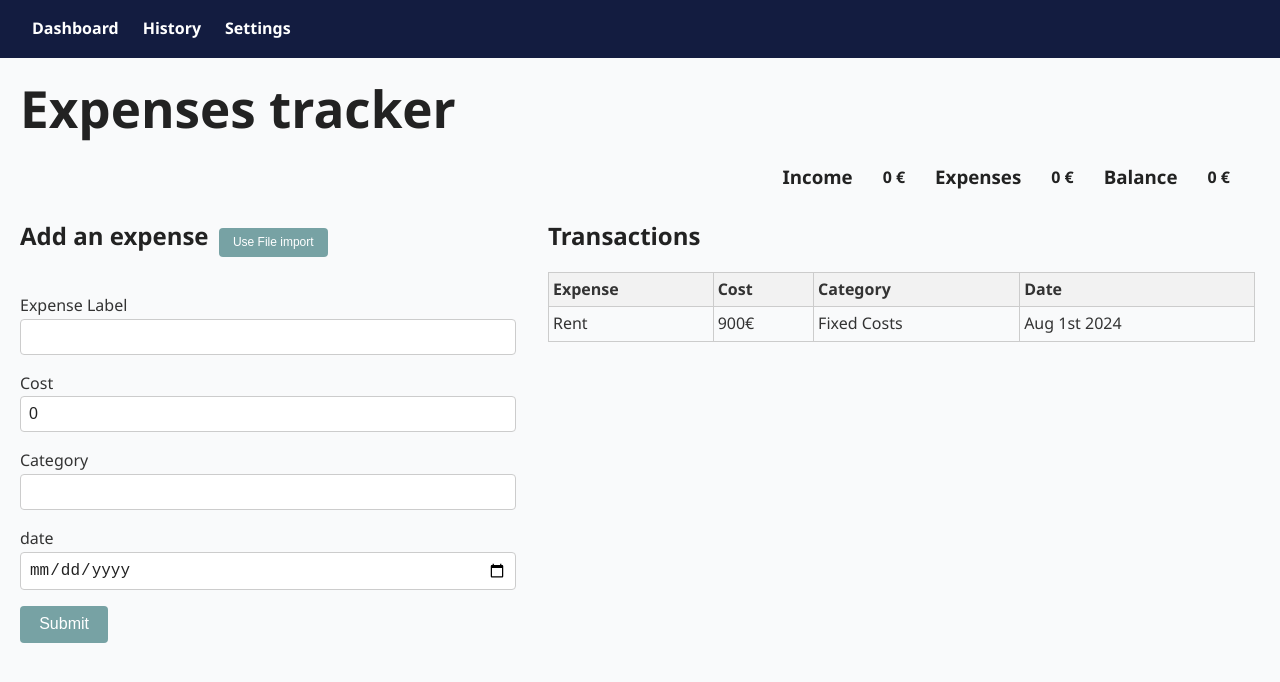
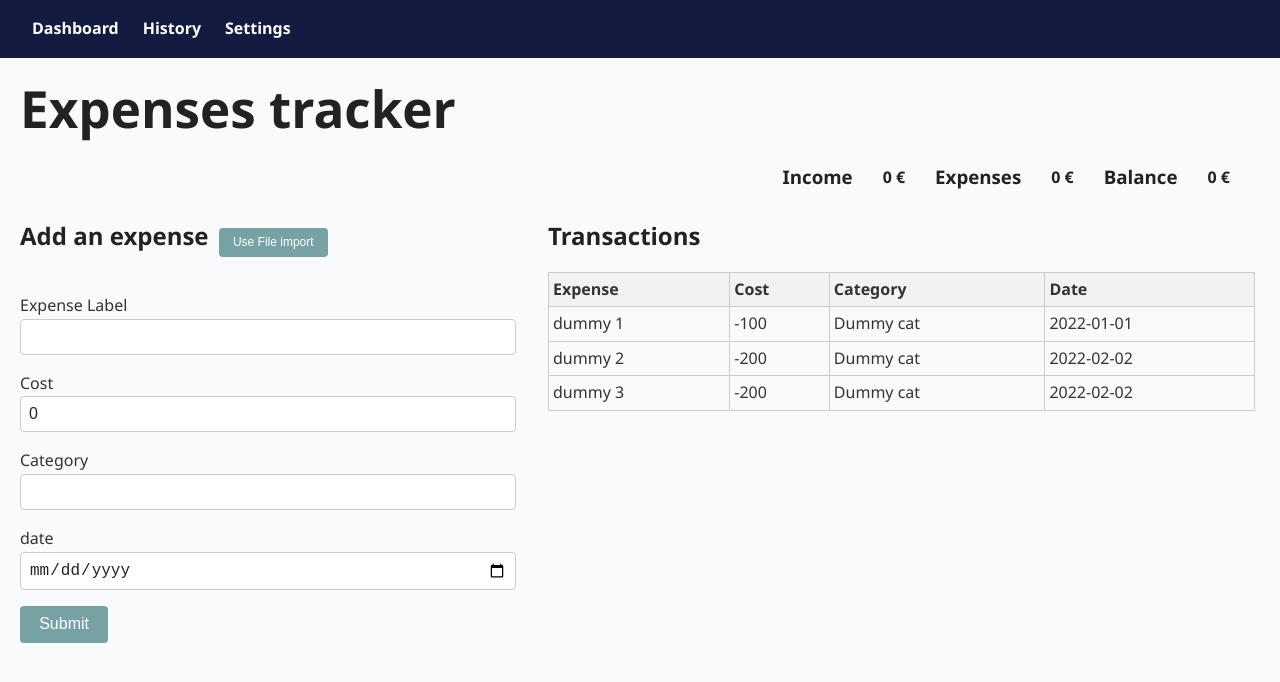
Before and after one commit to 1razu/expenses_reporting, a React (Vite) app: page / in a window 1280 px wide. Shown: the top 682 px of the page. Built offline with nearby package versions, Linux system fonts and the light colour scheme.

Commit message:
created Global State

```diff
--- a/src/App.tsx
+++ b/src/App.tsx
@@ -4,8 +4,11 @@ import NavBar from './components/UI/Navigation/NavBar'
 import Transactions from './components/UI/Tables/Transactions'
 import BalanceDetails from './components/UI/Infographics/Balance'
 
+import { GlobalProvider } from './context/GlobalState';
+
 function App() {
   return (
+    <GlobalProvider>
       <div className='main-content'>
       <NavBar />
         <div>
@@ -22,6 +25,7 @@ function App() {
           </div>
         </div>
       </div>
+    </GlobalProvider>
   )
 };
 
--- a/src/components/Forms/ExpenseEntryForms.tsx
+++ b/src/components/Forms/ExpenseEntryForms.tsx
@@ -1,6 +1,6 @@
 import { useState } from 'react';
 import styles from './ExpenseEntryForms.module.css';
-import type { TransactionItem } from '../../types/transactionTypes'
+import type { TransactionItem } from '../../types/Types'
 import { useBalance} from '../../logic/balanceDetails';
 
 
--- /dev/null
+++ b/src/components/UI/Tables/TransactionLine.tsx
@@ -0,0 +1,17 @@
+
+// import React from 'react'
+import type { TransactionItem, Props } from "../../../types/Types"
+
+
+export const TransactionLine = ({transaction}: Props) => {
+  return (
+    <>
+        <tr>
+        <td>{transaction.label}</td>
+        <td>{transaction.cost}</td>
+        <td>{transaction.category}</td>
+        <td>{transaction.date}</td>
+      </tr>
+    </>
+  )
+}
--- a/src/components/UI/Tables/Transactions.tsx
+++ b/src/components/UI/Tables/Transactions.tsx
@@ -1,9 +1,17 @@
-// import { useState } from 'react';
 // import styles from './Transactions.module.css';
+import { TransactionLine } from './TransactionLine';
+
+import { useContext } from 'react';
+
+import { GlobalContext } from "../../../context/GlobalState";
 
 
 export default function Transactions() {
-    return (
+  const {transactions} = useContext(GlobalContext);
+
+  console.log(transactions);
+
+  return (
     <table>
       <thead>
         <tr>
@@ -14,12 +22,11 @@ export default function Transactions() {
         </tr>
       </thead>
       <tbody>
-          <tr>
-            <td > Rent</td>
-            <td> 900€</td>
-            <td>Fixed Costs </td>
-            <td>Aug 1st 2024</td>
-          </tr>
+        {transactions.map(transaction =>
+          (
+            <TransactionLine key= {transaction.id} transaction={transaction} />
+          )
+         )}
       </tbody>
     </table>
   );
--- /dev/null
+++ b/src/context/AppReducer.tsx
@@ -0,0 +1,10 @@
+import type { GlobalState } from '../types/Types'
+
+
+
+export default (state: GlobalState, action: any) => {
+    switch(action.type) {
+        default:
+            return state;
+    }
+};
--- /dev/null
+++ b/src/context/GlobalState.tsx
@@ -0,0 +1,47 @@
+import { createContext, useReducer } from "react";
+import AppReducer from "./AppReducer";
+import type { AppProviderProps, GlobalState } from "../types/Types";
+
+
+// Initial state
+
+const initialState: GlobalState = {
+    transactions: [
+        {
+            id: 1,
+            label: 'dummy 1',
+            cost: -100,
+            category: 'Dummy cat',
+            date: "2022-01-01"
+        },
+        {
+            id: 2,
+            label: 'dummy 2',
+            cost: -200,
+            category: 'Dummy cat',
+            date: "2022-02-02"
+        },
+        {
+            id: 3,
+            label: 'dummy 3',
+            cost: -200,
+            category: 'Dummy cat',
+            date: "2022-02-02"
+        }
+    ]
+}
+
+// Create context
+export const GlobalContext = createContext<GlobalState>(initialState);
+
+// Provider component
+
+export const GlobalProvider = ({ children }: AppProviderProps) => {
+    const [state, dispatch] = useReducer(AppReducer, initialState);
+
+    return (<GlobalContext.Provider value={{
+        transactions: state.transactions
+    }}>
+        {children}
+    </GlobalContext.Provider>);
+}
--- a/src/logic/balanceDetails.tsx
+++ b/src/logic/balanceDetails.tsx
@@ -1,6 +1,6 @@
 //import { submittedTransactions } from '../components/Forms/ExpenseEntryForms'
 import { useState } from 'react';
-import type { TransactionItem } from '../types/transactionTypes'
+import type { TransactionItem } from '../types/Types'
 
 
 export function useBalance() {
--- /dev/null
+++ b/src/types/Types.tsx
@@ -0,0 +1,22 @@
+import type { ReactNode } from "react";
+
+
+export type AppProviderProps = {
+  children: ReactNode;
+};
+
+export type GlobalState = {
+  transactions: TransactionItem[];
+};
+
+export type TransactionItem = {
+  id: number
+  label: string;
+  cost: number;
+  category: string;
+  date: string;
+};
+
+export type Props = {
+  transaction: TransactionItem;
+};
--- a/src/types/transactionTypes.tsx
+++ /dev/null
@@ -1,6 +0,0 @@
-export type TransactionItem = {
-  label: string;
-  cost: number;
-  category: string;
-  date: string;
-};
```
Lines whose indentation alone changed are shown as unchanged.
